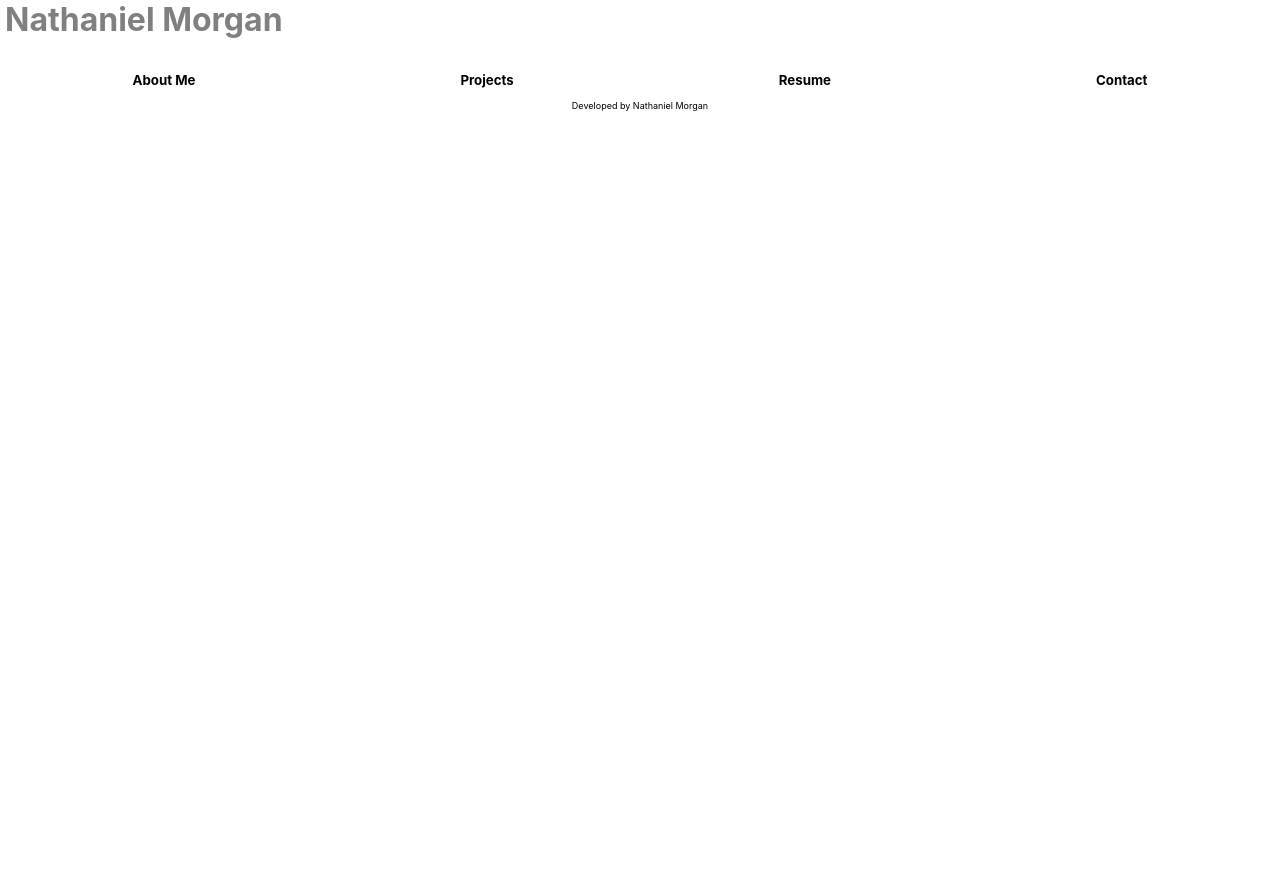
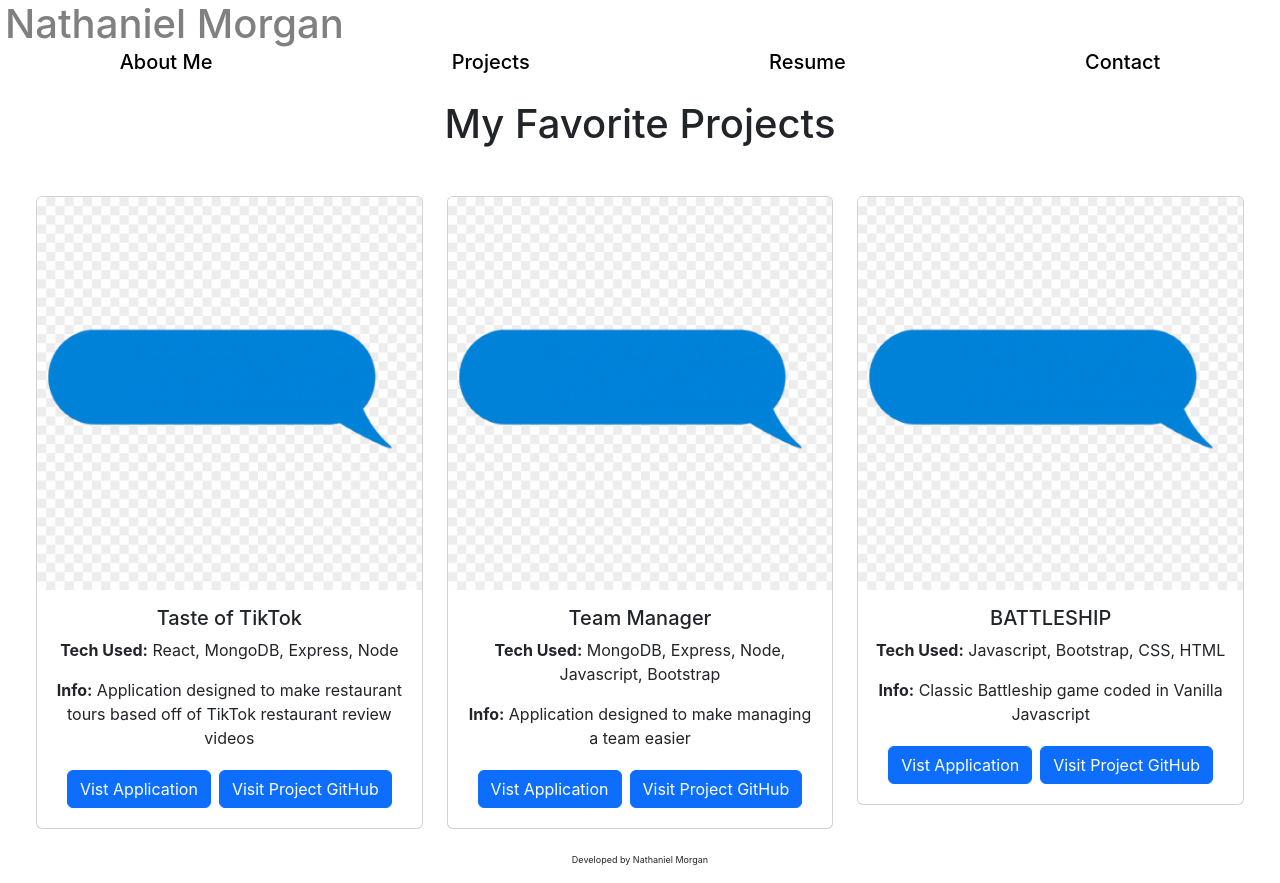
Before and after one commit to NateMorgan/portfolio, a React (Create React App) app: page /projects in a window 1280 px wide. Before the commit the page ends 800 px from the top, so only its background shows below. Built offline with nearby package versions, Linux system fonts and the light colour scheme.

Commit message:
initial project page stubbed up

```diff
--- a/public/index.html
+++ b/public/index.html
@@ -9,7 +9,13 @@
       name="description"
       content="Web site created using create-react-app"
     />
-    <link rel="apple-touch-icon" href="%PUBLIC_URL%/logo192.png" />
+
+    <!-- Bootstrap Import-->
+    <!-- CSS  -->
+    <link href="https://cdn.jsdelivr.net/npm/bootstrap@5.2.2/dist/css/bootstrap.min.css" rel="stylesheet" integrity="sha384-Zenh87qX5JnK2Jl0vWa8Ck2rdkQ2Bzep5IDxbcnCeuOxjzrPF/et3URy9Bv1WTRi" crossorigin="anonymous">
+    <!-- JavaScript Bundle -->
+    <script src="https://cdn.jsdelivr.net/npm/bootstrap@5.2.2/dist/js/bootstrap.bundle.min.js" integrity="sha384-OERcA2EqjJCMA+/3y+gxIOqMEjwtxJY7qPCqsdltbNJuaOe923+mo//f6V8Qbsw3" crossorigin="anonymous"></script>
+
     <!--
       manifest.json provides metadata used when your web app is installed on a
       user's mobile device or desktop. See https://developers.google.com/web/fundamentals/web-app-manifest/
--- a/src/App.jsx
+++ b/src/App.jsx
@@ -6,6 +6,7 @@ import Footer from './components/Footer/Footer';
 import LandingPage from './pages/LandingPage/LandingPage';
 import Contact from './pages/Contact/Contact';
 import Resume from './pages/Resume/Resume';
+import Projects from './pages/Projects/Projects';
 import {Routes, Route} from 'react-router-dom'
 
 
@@ -18,6 +19,7 @@ function App() {
         <Route path='/' element={<LandingPage/> } />
         <Route path='/resume' element={<Resume/> } />
         <Route path='/contact' element={<Contact/> } />
+        <Route path='/projects' element={<Projects/> } />
       </Routes>
       {/* */}
       <Footer/>
--- a/src/pages/Contact/Contact.jsx
+++ b/src/pages/Contact/Contact.jsx
@@ -20,13 +20,13 @@ const Contact = (props) => {
             <img src="/img/logos/LinkedIn.png" alt="LinkedIn"/>
         </div>
         <div className="contactRef">
-            <p> <b> LinkedIn: </b> INSERT LINKEDIN URL HERE</p>
+            <p> <b> LinkedIn: </b> https://www.linkedin.com/in/nathaniel-r-morgan/</p>
         </div>
         <div className="logoPic">
             <img src="/img/logos/Twitter.png" alt="Twitter"/>
         </div>
         <div className="contactRef">
-            <p> <b> Twitter: </b> INSERT TWITTER URL HERE</p>
+            <p> <b> Twitter: </b> https://twitter.com/Nate_R_Morgan </p>
         </div>
         {/* <div className="logoPic">
             <img src="/img/logos/Youtube.png" alt="YouTube"/>
--- a/src/pages/LandingPage/LandingPage.jsx
+++ b/src/pages/LandingPage/LandingPage.jsx
@@ -5,6 +5,9 @@ const LandingPage = (props) => {
     <main className="landing-page">
       <div className="message">
         <h1>Welcome!</h1>
+        <br />
+        <br />
+        <h1>Feel free to look around</h1>
       </div>
       <img src="./img/headshot2.jpg" alt="Headshot of Nathaniel Morgan"/>
     </main>
--- /dev/null
+++ b/src/pages/Projects/Projects.jsx
@@ -0,0 +1,47 @@
+const Projects = (props) => {
+  return (
+    <main>
+      <h1>My Favorite Projects</h1>
+      <div className="row row-cols-1 row-cols-md-3 g-4 m-4">
+        <div className="col-sm-6">
+          <div className="card">
+            <img src="./img/messagebackground.png" class="card-img-top" alt="..."/>
+            <div className="card-body">
+              <h5 className="card-title"> Taste of TikTok</h5>
+              <p className="card-text"><b>Tech Used:</b> React, MongoDB, Express, Node</p>
+              <p className="card-text"><b>Info:</b> Application designed to make restaurant tours based off of TikTok restaurant review videos</p>
+              <p className='btn btn-primary m-1'>Vist Application</p>
+              <p className='btn btn-primary m-1'>Visit Project GitHub</p>
+            </div>
+          </div>
+        </div>
+        <div className="col-sm-6">
+          <div className="card">
+          <img src="./img/messagebackground.png" class="card-img-top" alt="..."/>
+            <div className="card-body">
+              <h5 className="card-title">Team Manager</h5>
+              <p className="card-text"><b>Tech Used:</b> MongoDB, Express, Node, Javascript, Bootstrap </p>
+              <p className="card-text"><b>Info:</b> Application designed to make managing a team easier</p>
+              <p className='btn btn-primary m-1'>Vist Application</p>
+              <p className='btn btn-primary m-1'>Visit Project GitHub</p>
+            </div>
+          </div>
+        </div>
+        <div className="col-sm-6">
+          <div className="card">
+          <img src="./img/messagebackground.png" class="card-img-top" alt="..."/>
+            <div className="card-body">
+              <h5 className="card-title">BATTLESHIP</h5>
+              <p className="card-text"><b>Tech Used:</b> Javascript, Bootstrap, CSS, HTML</p>
+              <p className="card-text"><b>Info:</b> Classic Battleship game coded in Vanilla Javascript</p>
+              <p className='btn btn-primary m-1'>Vist Application</p>
+              <p className='btn btn-primary m-1'>Visit Project GitHub</p>
+            </div>
+          </div>
+        </div>
+      </div>
+    </main>
+   );
+}
+
+export default Projects;
--- /dev/null
+++ b/src/pages/Resume/Resume.css
@@ -0,0 +1,3 @@
+.buttonDiv{
+  padding: 5px;
+}
--- a/src/pages/Resume/Resume.jsx
+++ b/src/pages/Resume/Resume.jsx
@@ -1,14 +1,17 @@
+import './Resume.css'
+
 const Resume = (props) => {
   return (
     <main>
       <embed
         type="application/pdf"
         src="/resume.pdf"
-        height="95%"
+        height="92%"
         width="80%"
         />
-      <br />
-      <button>Download Resume</button>
+      <div className="buttonDiv">
+        <button>Download Resume</button>
+      </div>
     </main>
    );
 }
```
